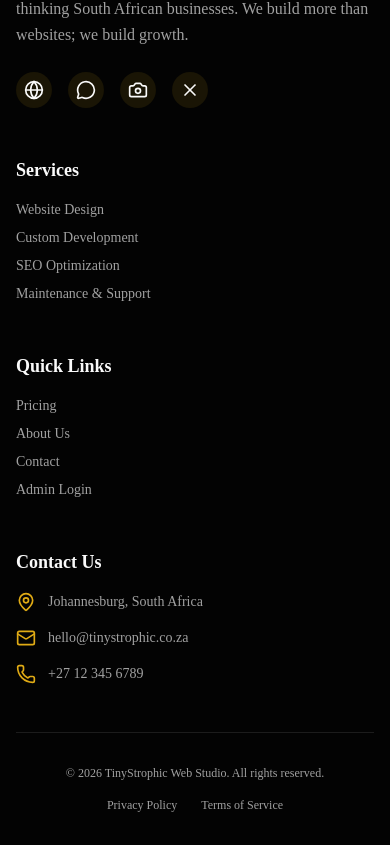
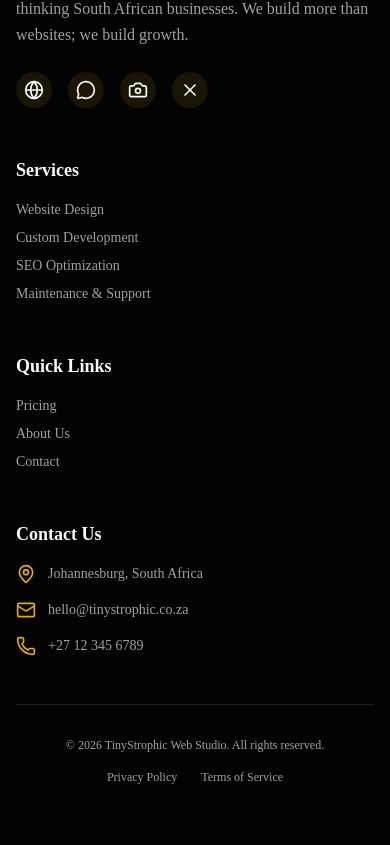
Before and after one commit to NtabisoNkomo/TinyStrophic-Web-Studio, a Next.js app: page / in a window 390 px wide. Shown: the part 2858-3703 px from the top of the page. After the commit the page ends 3675 px from the top, so only its background shows below. Built offline with nearby package versions, Linux system fonts and the light colour scheme; no server answers; the database is empty.

Commit message:
feat: add responsive site footer component with branding, navigation links, and contact information

```diff
--- a/src/components/layout/Footer.tsx
+++ b/src/components/layout/Footer.tsx
@@ -55,7 +55,7 @@ export function Footer() {
               <li><Link href="/pricing" className="text-muted-foreground hover:text-primary transition-colors">Pricing</Link></li>
               <li><Link href="/about" className="text-muted-foreground hover:text-primary transition-colors">About Us</Link></li>
               <li><Link href="/contact" className="text-muted-foreground hover:text-primary transition-colors">Contact</Link></li>
-              <li><Link href="/login" className="text-muted-foreground hover:text-primary transition-colors">Admin Login</Link></li>
+
             </ul>
           </div>
 
```
